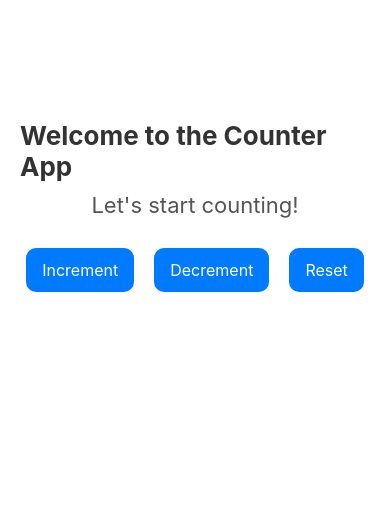
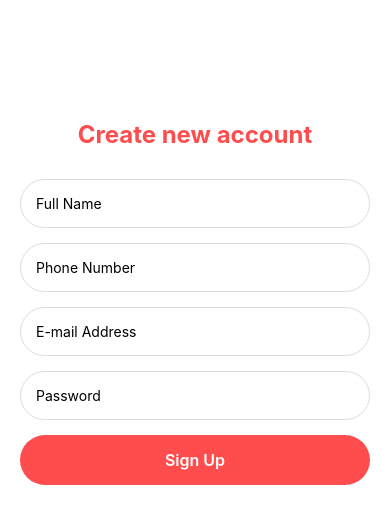
Before and after one commit to vikashsharma0707/React_Native_Coding_Challenge, a React Native app: screen / in a window 390 px wide. Shown: the top 524 px of the page. Built offline with nearby package versions, Linux system fonts and the light colour scheme.

Commit message:
signup form

```diff
--- a/App.jsx
+++ b/App.jsx
@@ -1,5 +1,6 @@
 import { View } from "react-native"
 import Counter from "./src/Counter";
+import SignupForm from "./src/SignupForm";
 
 
 
@@ -7,7 +8,8 @@ import Counter from "./src/Counter";
 const App=()=>{
   return(
     <View>
-<Counter/>
+{/* <Counter/> */}
+<SignupForm/>
     </View>
   )
 }
--- /dev/null
+++ b/src/SignupForm.jsx
@@ -0,0 +1,164 @@
+// import React, { useState } from "react";
+// import { SafeAreaView, Text, TextInput, TouchableOpacity, StyleSheet, View } from "react-native";
+
+// const SignupForm = () => {
+//   const [input, setInput] = useState({
+//     fullname: "",
+//     phone: "",
+//     email: "",
+//     password: "",
+//   });
+
+//   const handleChange = (name, value) => {
+//     setInput((prev) => ({ ...prev, [name]: value }));
+//   };
+
+//   const handleSignUp = () => {
+//     console.log("Form Data:", input);
+//     setInput("")
+//     // You can add Toast or validation here
+//   };
+
+//   return (
+//     <SafeAreaView style={styles.container}>
+//       <Text style={styles.heading}>Create new account</Text>
+
+// <Text >Create new account</Text>
+//       <TextInput
+//         style={styles.input}
+//         placeholder="Full Name"
+//         placeholderTextColor="#999"
+//         value={input.fullname}
+//         onChangeText={(text) => handleChange("fullname", text)}
+//       />
+
+//       <TextInput
+//         style={styles.input}
+//         placeholder="Phone Number"
+//         placeholderTextColor="#999"
+//         keyboardType="phone-pad"
+//         value={input.phone}
+//         onChangeText={(text) => handleChange("phone", text)}
+//       />
+
+//       <TextInput
+//         style={styles.input}
+//         placeholder="E-mail Address"
+//         placeholderTextColor="#999"
+//         keyboardType="email-address"
+//         value={input.email}
+//         onChangeText={(text) => handleChange("email", text)}
+//       />
+
+//       <TextInput
+//         style={styles.input}
+//         placeholder="Password"
+//         placeholderTextColor="#999"
+//         secureTextEntry
+//         value={input.password}
+//         onChangeText={(text) => handleChange("password", text)}
+//       />
+
+//      <TouchableOpacity style={styles.button} onPress={handleSignUp}>
+//   <Text style={styles.buttonText}>Sign Up</Text>
+// </TouchableOpacity>
+//     </SafeAreaView>
+//   );
+// };
+
+// export default SignupForm;
+
+// const styles = StyleSheet.create({
+//   container: {
+
+//     marginTop:400,
+//     flex: 1,
+//     padding: 24,
+//     backgroundColor: "#fff",
+//     justifyContent: "center",
+//   },
+//   heading: {
+//     fontSize: 24,
+//     fontWeight: "700",
+//     color: "#ff4d4d",
+//     marginBottom: 30,
+//     alignSelf: "center",
+//   },
+//   input: {
+//     height: 50,
+//     borderColor: "#ccc",
+//     borderWidth: 1,
+//     borderRadius: 25,
+//     paddingHorizontal: 20,
+//     fontSize: 16,
+//     marginBottom: 15,
+//     backgroundColor: "#fff",
+//   },
+// button: {
+//   backgroundColor: "#ff4d4d",
+//   borderRadius: 25,
+//   paddingVertical: 15,
+//   alignItems: "center",
+//   marginTop: 10,
+// },
+
+// buttonText: {
+//   color: "white", // ✅ ध्यान दो कि यह string है, quotes में होना ज़रूरी है
+//   fontWeight: "600",
+//   fontSize: 16,
+// },
+
+// });
+
+
+import React from 'react';
+import { View, Text, TextInput, TouchableOpacity, StyleSheet } from 'react-native';
+
+export default function SignUpScreen() {
+  return (
+    <View style={styles.container}>
+         <Text style={styles.heading}>Create new account</Text>
+      <TextInput style={styles.input} placeholder="Full Name" />
+      <TextInput style={styles.input} placeholder="Phone Number" keyboardType="numeric" />
+      <TextInput style={styles.input} placeholder="E-mail Address" keyboardType="email-address" />
+      <TextInput style={styles.input} placeholder="Password" secureTextEntry={true} />
+
+      <TouchableOpacity style={styles.button} onPress={() => console.log("Sign Up pressed")}>
+        <Text style={styles.buttonText}>Sign Up</Text>
+      </TouchableOpacity>
+    </View>
+  );
+}
+
+const styles = StyleSheet.create({
+  container: {
+    padding: 20,
+    marginTop: 100,
+  },
+  input: {
+    borderWidth: 1,
+    borderColor: "#ddd",
+    padding: 15,
+    marginBottom: 15,
+    borderRadius: 30,
+  },
+
+   heading: {
+    fontSize: 24,
+    fontWeight: "700",
+    color: "#ff4d4d",
+    marginBottom: 30,
+    alignSelf: "center",
+  },
+  button: {
+    backgroundColor: "#ff4d4d",
+    paddingVertical: 15,
+    alignItems: "center",
+    borderRadius: 30,
+  },
+  buttonText: {
+    color: "white",        // ✅ Very important
+    fontSize: 16,
+    fontWeight: "600",
+  }
+});
```
